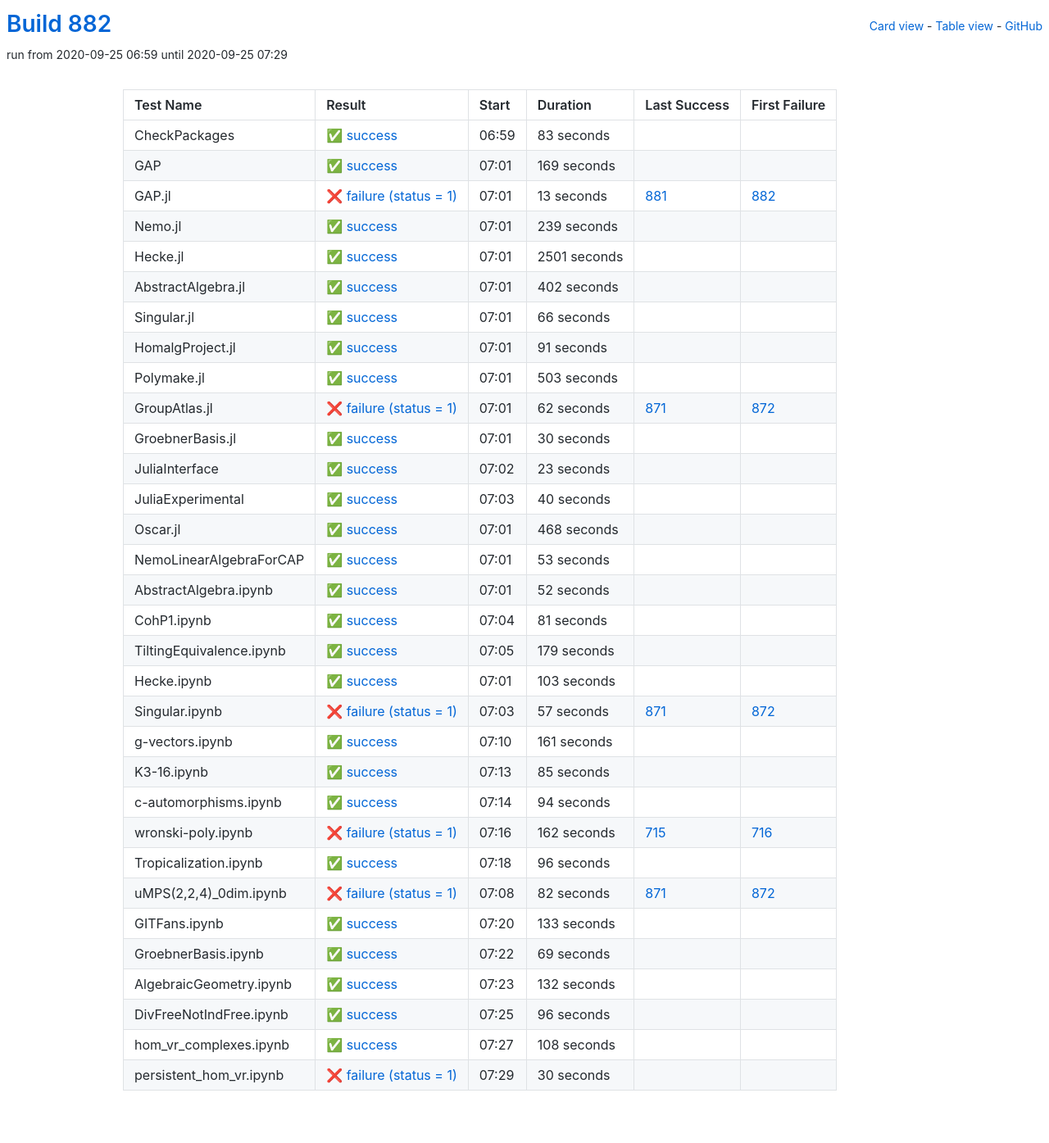
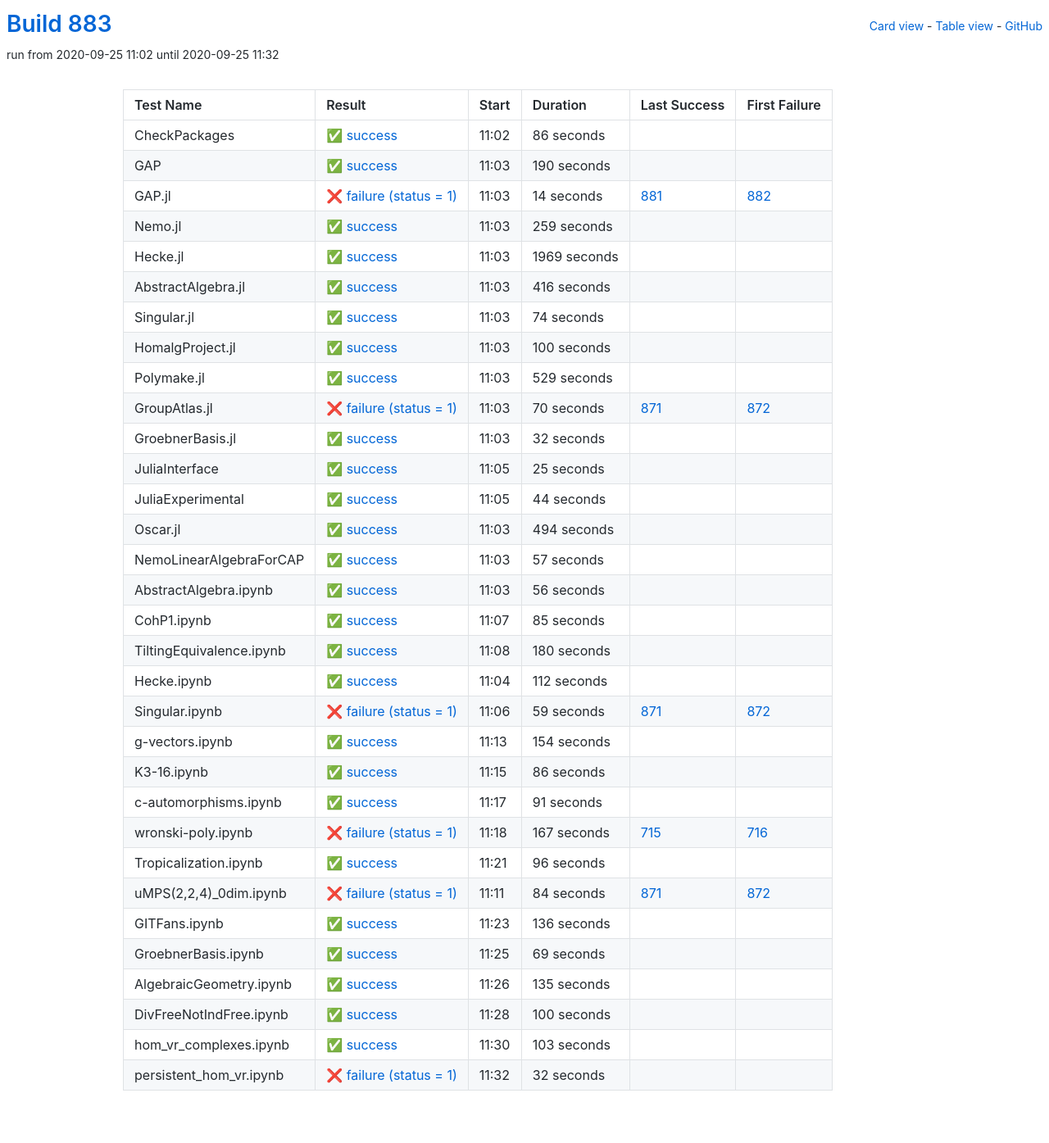
Before and after one commit to oscar-system/oscar-ci-status-stable, a Jekyll site: the page built from table.html, in a window 1280 px wide. Shown: the whole page at 82% size. Built offline with Jekyll 4.4.1, drawn with Linux system fonts in a browser that asks for light colours.

Commit message:
Build #883

```diff
--- a/_data/ci.yml
+++ b/_data/ci.yml
@@ -1,6 +1,6 @@
 ---
-build: 882
-build_url: https://oscarci.mathematik.uni-kl.de/job/oscar-stable/882/
+build: 883
+build_url: https://oscarci.mathematik.uni-kl.de/job/oscar-stable/883/
 job: oscar-stable
 organization: oscar-system
 repo: oscar-ci-status-stable
@@ -8,92 +8,272 @@ repourl: https://github.com/oscar-system/oscar-ci-status-stable
 tests:
 - name: CheckPackages
   id: checkpackages
-  log: https://oscarci.mathematik.uni-kl.de/job/oscar-stable/882/artifact/logs/build-882/CheckPackages.log
-  start: 2020-09-25 06:59
+  log: https://oscarci.mathematik.uni-kl.de/job/oscar-stable/883/artifact/logs/build-883/CheckPackages.log
+  start: 2020-09-25 11:02
   success: true
   exitcode: 0
   status: success
-  duration: 83
+  duration: 86
   last_success: false
   last_success_url:
   first_failure: false
   first_failure_url:
 - name: GAP
   id: gap
-  log: https://oscarci.mathematik.uni-kl.de/job/oscar-stable/882/artifact/logs/build-882/GAP.log
-  start: 2020-09-25 07:01
+  log: https://oscarci.mathematik.uni-kl.de/job/oscar-stable/883/artifact/logs/build-883/GAP.log
+  start: 2020-09-25 11:03
   success: true
   exitcode: 0
   status: success
-  duration: 169
+  duration: 190
   last_success: false
   last_success_url:
   first_failure: false
   first_failure_url:
 - name: GAP.jl
   id: gap-jl
-  log: https://oscarci.mathematik.uni-kl.de/job/oscar-stable/882/artifact/logs/build-882/GAP.jl.log
-  start: 2020-09-25 07:01
+  log: https://oscarci.mathematik.uni-kl.de/job/oscar-stable/883/artifact/logs/build-883/GAP.jl.log
+  start: 2020-09-25 11:03
   success: false
   exitcode: 1
   status: failure
-  duration: 13
+  duration: 14
   last_success: 881
   last_success_url: https://oscarci.mathematik.uni-kl.de/job/oscar-stable/881/
   first_failure: 882
   first_failure_url: https://oscarci.mathematik.uni-kl.de/job/oscar-stable/882/
 - name: Nemo.jl
   id: nemo-jl
-  log: https://oscarci.mathematik.uni-kl.de/job/oscar-stable/882/artifact/logs/build-882/Nemo.jl.log
-  start: 2020-09-25 07:01
+  log: https://oscarci.mathematik.uni-kl.de/job/oscar-stable/883/artifact/logs/build-883/Nemo.jl.log
+  start: 2020-09-25 11:03
   success: true
   exitcode: 0
   status: success
-  duration: 239
+  duration: 259
   last_success: false
   last_success_url:
   first_failure: false
   first_failure_url:
 - name: Hecke.jl
   id: hecke-jl
-  log: https://oscarci.mathematik.uni-kl.de/job/oscar-stable/882/artifact/logs/build-882/Hecke.jl.log
-  start: 2020-09-25 07:01
+  log: https://oscarci.mathematik.uni-kl.de/job/oscar-stable/883/artifact/logs/build-883/Hecke.jl.log
+  start: 2020-09-25 11:03
   success: true
   exitcode: 0
   status: success
-  duration: 2501
+  duration: 1969
   last_success: false
   last_success_url:
   first_failure: false
   first_failure_url:
 - name: AbstractAlgebra.jl
   id: abstractalgebra-jl
-  log: https://oscarci.mathematik.uni-kl.de/job/oscar-stable/882/artifact/logs/build-882/AbstractAlgebra.jl.log
-  start: 2020-09-25 07:01
+  log: https://oscarci.mathematik.uni-kl.de/job/oscar-stable/883/artifact/logs/build-883/AbstractAlgebra.jl.log
+  start: 2020-09-25 11:03
   success: true
   exitcode: 0
   status: success
-  duration: 402
+  duration: 416
   last_success: false
   last_success_url:
   first_failure: false
   first_failure_url:
 - name: Singular.jl
   id: singular-jl
-  log: https://oscarci.mathematik.uni-kl.de/job/oscar-stable/882/artifact/logs/build-882/Singular.jl.log
-  start: 2020-09-25 07:01
+  log: https://oscarci.mathematik.uni-kl.de/job/oscar-stable/883/artifact/logs/build-883/Singular.jl.log
+  start: 2020-09-25 11:03
   success: true
   exitcode: 0
   status: success
-  duration: 66
+  duration: 74
   last_success: false
   last_success_url:
   first_failure: false
   first_failure_url:
 - name: HomalgProject.jl
   id: homalgproject-jl
-  log: https://oscarci.mathematik.uni-kl.de/job/oscar-stable/882/artifact/logs/build-882/HomalgProject.jl.log
-  start: 2020-09-25 07:01
+  log: https://oscarci.mathematik.uni-kl.de/job/oscar-stable/883/artifact/logs/build-883/HomalgProject.jl.log
+  start: 2020-09-25 11:03
+  success: true
+  exitcode: 0
+  status: success
+  duration: 100
+  last_success: false
+  last_success_url:
+  first_failure: false
+  first_failure_url:
+- name: Polymake.jl
+  id: polymake-jl
+  log: https://oscarci.mathematik.uni-kl.de/job/oscar-stable/883/artifact/logs/build-883/Polymake.jl.log
+  start: 2020-09-25 11:03
+  success: true
+  exitcode: 0
+  status: success
+  duration: 529
+  last_success: false
+  last_success_url:
+  first_failure: false
+  first_failure_url:
+- name: GroupAtlas.jl
+  id: groupatlas-jl
+  log: https://oscarci.mathematik.uni-kl.de/job/oscar-stable/883/artifact/logs/build-883/GroupAtlas.jl.log
+  start: 2020-09-25 11:03
+  success: false
+  exitcode: 1
+  status: failure
+  duration: 70
+  last_success: 871
+  last_success_url: https://oscarci.mathematik.uni-kl.de/job/oscar-stable/871/
+  first_failure: 872
+  first_failure_url: https://oscarci.mathematik.uni-kl.de/job/oscar-stable/872/
+- name: GroebnerBasis.jl
+  id: groebnerbasis-jl
+  log: https://oscarci.mathematik.uni-kl.de/job/oscar-stable/883/artifact/logs/build-883/GroebnerBasis.jl.log
+  start: 2020-09-25 11:03
+  success: true
+  exitcode: 0
+  status: success
+  duration: 32
+  last_success: false
+  last_success_url:
+  first_failure: false
+  first_failure_url:
+- name: JuliaInterface
+  id: juliainterface
+  log: https://oscarci.mathematik.uni-kl.de/job/oscar-stable/883/artifact/logs/build-883/JuliaInterface.log
+  start: 2020-09-25 11:05
+  success: true
+  exitcode: 0
+  status: success
+  duration: 25
+  last_success: false
+  last_success_url:
+  first_failure: false
+  first_failure_url:
+- name: JuliaExperimental
+  id: juliaexperimental
+  log: https://oscarci.mathematik.uni-kl.de/job/oscar-stable/883/artifact/logs/build-883/JuliaExperimental.log
+  start: 2020-09-25 11:05
+  success: true
+  exitcode: 0
+  status: success
+  duration: 44
+  last_success: false
+  last_success_url:
+  first_failure: false
+  first_failure_url:
+- name: Oscar.jl
+  id: oscar-jl
+  log: https://oscarci.mathematik.uni-kl.de/job/oscar-stable/883/artifact/logs/build-883/Oscar.jl.log
+  start: 2020-09-25 11:03
+  success: true
+  exitcode: 0
+  status: success
+  duration: 494
+  last_success: false
+  last_success_url:
+  first_failure: false
+  first_failure_url:
+- name: NemoLinearAlgebraForCAP
+  id: nemolinearalgebraforcap
+  log: https://oscarci.mathematik.uni-kl.de/job/oscar-stable/883/artifact/logs/build-883/NemoLinearAlgebraForCAP.log
+  start: 2020-09-25 11:03
+  success: true
+  exitcode: 0
+  status: success
+  duration: 57
+  last_success: false
+  last_success_url:
+  first_failure: false
+  first_failure_url:
+- name: AbstractAlgebra.ipynb
+  id: abstractalgebra-ipynb
+  log: https://oscarci.mathematik.uni-kl.de/job/oscar-stable/883/artifact/logs/build-883/AbstractAlgebra.ipynb.log
+  start: 2020-09-25 11:03
+  success: true
+  exitcode: 0
+  status: success
+  duration: 56
+  last_success: false
+  last_success_url:
+  first_failure: false
+  first_failure_url:
+- name: CohP1.ipynb
+  id: cohp1-ipynb
+  log: https://oscarci.mathematik.uni-kl.de/job/oscar-stable/883/artifact/logs/build-883/CohP1.ipynb.log
+  start: 2020-09-25 11:07
+  success: true
+  exitcode: 0
+  status: success
+  duration: 85
+  last_success: false
+  last_success_url:
+  first_failure: false
+  first_failure_url:
+- name: TiltingEquivalence.ipynb
+  id: tiltingequivalence-ipynb
+  log: https://oscarci.mathematik.uni-kl.de/job/oscar-stable/883/artifact/logs/build-883/TiltingEquivalence.ipynb.log
+  start: 2020-09-25 11:08
+  success: true
+  exitcode: 0
+  status: success
+  duration: 180
+  last_success: false
+  last_success_url:
+  first_failure: false
+  first_failure_url:
+- name: Hecke.ipynb
+  id: hecke-ipynb
+  log: https://oscarci.mathematik.uni-kl.de/job/oscar-stable/883/artifact/logs/build-883/Hecke.ipynb.log
+  start: 2020-09-25 11:04
+  success: true
+  exitcode: 0
+  status: success
+  duration: 112
+  last_success: false
+  last_success_url:
+  first_failure: false
+  first_failure_url:
+- name: Singular.ipynb
+  id: singular-ipynb
+  log: https://oscarci.mathematik.uni-kl.de/job/oscar-stable/883/artifact/logs/build-883/Singular.ipynb.log
+  start: 2020-09-25 11:06
+  success: false
+  exitcode: 1
+  status: failure
+  duration: 59
+  last_success: 871
+  last_success_url: https://oscarci.mathematik.uni-kl.de/job/oscar-stable/871/
+  first_failure: 872
+  first_failure_url: https://oscarci.mathematik.uni-kl.de/job/oscar-stable/872/
+- name: g-vectors.ipynb
+  id: g-vectors-ipynb
+  log: https://oscarci.mathematik.uni-kl.de/job/oscar-stable/883/artifact/logs/build-883/g-vectors.ipynb.log
+  start: 2020-09-25 11:13
+  success: true
+  exitcode: 0
+  status: success
+  duration: 154
+  last_success: false
+  last_success_url:
+  first_failure: false
+  first_failure_url:
+- name: K3-16.ipynb
+  id: k3-16-ipynb
+  log: https://oscarci.mathematik.uni-kl.de/job/oscar-stable/883/artifact/logs/build-883/K3-16.ipynb.log
+  start: 2020-09-25 11:15
+  success: true
+  exitcode: 0
+  status: success
+  duration: 86
+  last_success: false
+  last_success_url:
+  first_failure: false
+  first_failure_url:
+- name: c-automorphisms.ipynb
+  id: c-automorphisms-ipynb
+  log: https://oscarci.mathematik.uni-kl.de/job/oscar-stable/883/artifact/logs/build-883/c-automorphisms.ipynb.log
+  start: 2020-09-25 11:17
   success: true
   exitcode: 0
   status: success
@@ -102,202 +282,22 @@ tests:
   last_success_url:
   first_failure: false
   first_failure_url:
-- name: Polymake.jl
-  id: polymake-jl
-  log: https://oscarci.mathematik.uni-kl.de/job/oscar-stable/882/artifact/logs/build-882/Polymake.jl.log
-  start: 2020-09-25 07:01
-  success: true
-  exitcode: 0
-  status: success
-  duration: 503
-  last_success: false
-  last_success_url:
-  first_failure: false
-  first_failure_url:
-- name: GroupAtlas.jl
-  id: groupatlas-jl
-  log: https://oscarci.mathematik.uni-kl.de/job/oscar-stable/882/artifact/logs/build-882/GroupAtlas.jl.log
-  start: 2020-09-25 07:01
+- name: wronski-poly.ipynb
+  id: wronski-poly-ipynb
+  log: https://oscarci.mathematik.uni-kl.de/job/oscar-stable/883/artifact/logs/build-883/wronski-poly.ipynb.log
+  start: 2020-09-25 11:18
   success: false
   exitcode: 1
   status: failure
-  duration: 62
-  last_success: 871
-  last_success_url: https://oscarci.mathematik.uni-kl.de/job/oscar-stable/871/
-  first_failure: 872
-  first_failure_url: https://oscarci.mathematik.uni-kl.de/job/oscar-stable/872/
-- name: GroebnerBasis.jl
-  id: groebnerbasis-jl
-  log: https://oscarci.mathematik.uni-kl.de/job/oscar-stable/882/artifact/logs/build-882/GroebnerBasis.jl.log
-  start: 2020-09-25 07:01
-  success: true
-  exitcode: 0
-  status: success
-  duration: 30
-  last_success: false
-  last_success_url:
-  first_failure: false
-  first_failure_url:
-- name: JuliaInterface
-  id: juliainterface
-  log: https://oscarci.mathematik.uni-kl.de/job/oscar-stable/882/artifact/logs/build-882/JuliaInterface.log
-  start: 2020-09-25 07:02
-  success: true
-  exitcode: 0
-  status: success
-  duration: 23
-  last_success: false
-  last_success_url:
-  first_failure: false
-  first_failure_url:
-- name: JuliaExperimental
-  id: juliaexperimental
-  log: https://oscarci.mathematik.uni-kl.de/job/oscar-stable/882/artifact/logs/build-882/JuliaExperimental.log
-  start: 2020-09-25 07:03
-  success: true
-  exitcode: 0
-  status: success
-  duration: 40
-  last_success: false
-  last_success_url:
-  first_failure: false
-  first_failure_url:
-- name: Oscar.jl
-  id: oscar-jl
-  log: https://oscarci.mathematik.uni-kl.de/job/oscar-stable/882/artifact/logs/build-882/Oscar.jl.log
-  start: 2020-09-25 07:01
-  success: true
-  exitcode: 0
-  status: success
-  duration: 468
-  last_success: false
-  last_success_url:
-  first_failure: false
-  first_failure_url:
-- name: NemoLinearAlgebraForCAP
-  id: nemolinearalgebraforcap
-  log: https://oscarci.mathematik.uni-kl.de/job/oscar-stable/882/artifact/logs/build-882/NemoLinearAlgebraForCAP.log
-  start: 2020-09-25 07:01
-  success: true
-  exitcode: 0
-  status: success
-  duration: 53
-  last_success: false
-  last_success_url:
-  first_failure: false
-  first_failure_url:
-- name: AbstractAlgebra.ipynb
-  id: abstractalgebra-ipynb
-  log: https://oscarci.mathematik.uni-kl.de/job/oscar-stable/882/artifact/logs/build-882/AbstractAlgebra.ipynb.log
-  start: 2020-09-25 07:01
-  success: true
-  exitcode: 0
-  status: success
-  duration: 52
-  last_success: false
-  last_success_url:
-  first_failure: false
-  first_failure_url:
-- name: CohP1.ipynb
-  id: cohp1-ipynb
-  log: https://oscarci.mathematik.uni-kl.de/job/oscar-stable/882/artifact/logs/build-882/CohP1.ipynb.log
-  start: 2020-09-25 07:04
-  success: true
-  exitcode: 0
-  status: success
-  duration: 81
-  last_success: false
-  last_success_url:
-  first_failure: false
-  first_failure_url:
-- name: TiltingEquivalence.ipynb
-  id: tiltingequivalence-ipynb
-  log: https://oscarci.mathematik.uni-kl.de/job/oscar-stable/882/artifact/logs/build-882/TiltingEquivalence.ipynb.log
-  start: 2020-09-25 07:05
-  success: true
-  exitcode: 0
-  status: success
-  duration: 179
-  last_success: false
-  last_success_url:
-  first_failure: false
-  first_failure_url:
-- name: Hecke.ipynb
-  id: hecke-ipynb
-  log: https://oscarci.mathematik.uni-kl.de/job/oscar-stable/882/artifact/logs/build-882/Hecke.ipynb.log
-  start: 2020-09-25 07:01
-  success: true
-  exitcode: 0
-  status: success
-  duration: 103
-  last_success: false
-  last_success_url:
-  first_failure: false
-  first_failure_url:
-- name: Singular.ipynb
-  id: singular-ipynb
-  log: https://oscarci.mathematik.uni-kl.de/job/oscar-stable/882/artifact/logs/build-882/Singular.ipynb.log
-  start: 2020-09-25 07:03
-  success: false
-  exitcode: 1
-  status: failure
-  duration: 57
-  last_success: 871
-  last_success_url: https://oscarci.mathematik.uni-kl.de/job/oscar-stable/871/
-  first_failure: 872
-  first_failure_url: https://oscarci.mathematik.uni-kl.de/job/oscar-stable/872/
-- name: g-vectors.ipynb
-  id: g-vectors-ipynb
-  log: https://oscarci.mathematik.uni-kl.de/job/oscar-stable/882/artifact/logs/build-882/g-vectors.ipynb.log
-  start: 2020-09-25 07:10
-  success: true
-  exitcode: 0
-  status: success
-  duration: 161
-  last_success: false
-  last_success_url:
-  first_failure: false
-  first_failure_url:
-- name: K3-16.ipynb
-  id: k3-16-ipynb
-  log: https://oscarci.mathematik.uni-kl.de/job/oscar-stable/882/artifact/logs/build-882/K3-16.ipynb.log
-  start: 2020-09-25 07:13
-  success: true
-  exitcode: 0
-  status: success
-  duration: 85
-  last_success: false
-  last_success_url:
-  first_failure: false
-  first_failure_url:
-- name: c-automorphisms.ipynb
-  id: c-automorphisms-ipynb
-  log: https://oscarci.mathematik.uni-kl.de/job/oscar-stable/882/artifact/logs/build-882/c-automorphisms.ipynb.log
-  start: 2020-09-25 07:14
-  success: true
-  exitcode: 0
-  status: success
-  duration: 94
-  last_success: false
-  last_success_url:
-  first_failure: false
-  first_failure_url:
-- name: wronski-poly.ipynb
-  id: wronski-poly-ipynb
-  log: https://oscarci.mathematik.uni-kl.de/job/oscar-stable/882/artifact/logs/build-882/wronski-poly.ipynb.log
-  start: 2020-09-25 07:16
-  success: false
-  exitcode: 1
-  status: failure
-  duration: 162
+  duration: 167
   last_success: 715
   last_success_url: https://oscarci.mathematik.uni-kl.de/job/oscar-stable/715/
   first_failure: 716
   first_failure_url: https://oscarci.mathematik.uni-kl.de/job/oscar-stable/716/
 - name: Tropicalization.ipynb
   id: tropicalization-ipynb
-  log: https://oscarci.mathematik.uni-kl.de/job/oscar-stable/882/artifact/logs/build-882/Tropicalization.ipynb.log
-  start: 2020-09-25 07:18
+  log: https://oscarci.mathematik.uni-kl.de/job/oscar-stable/883/artifact/logs/build-883/Tropicalization.ipynb.log
+  start: 2020-09-25 11:21
   success: true
   exitcode: 0
   status: success
@@ -308,32 +308,32 @@ tests:
   first_failure_url:
 - name: uMPS(2,2,4)_0dim.ipynb
   id: umps-2-2-4-0dim-ipynb
-  log: https://oscarci.mathematik.uni-kl.de/job/oscar-stable/882/artifact/logs/build-882/uMPS-2-2-4-_0dim.ipynb.log
-  start: 2020-09-25 07:08
+  log: https://oscarci.mathematik.uni-kl.de/job/oscar-stable/883/artifact/logs/build-883/uMPS-2-2-4-_0dim.ipynb.log
+  start: 2020-09-25 11:11
   success: false
   exitcode: 1
   status: failure
-  duration: 82
+  duration: 84
   last_success: 871
   last_success_url: https://oscarci.mathematik.uni-kl.de/job/oscar-stable/871/
   first_failure: 872
   first_failure_url: https://oscarci.mathematik.uni-kl.de/job/oscar-stable/872/
 - name: GITFans.ipynb
   id: gitfans-ipynb
-  log: https://oscarci.mathematik.uni-kl.de/job/oscar-stable/882/artifact/logs/build-882/GITFans.ipynb.log
-  start: 2020-09-25 07:20
+  log: https://oscarci.mathematik.uni-kl.de/job/oscar-stable/883/artifact/logs/build-883/GITFans.ipynb.log
+  start: 2020-09-25 11:23
   success: true
   exitcode: 0
   status: success
-  duration: 133
+  duration: 136
   last_success: false
   last_success_url:
   first_failure: false
   first_failure_url:
 - name: GroebnerBasis.ipynb
   id: groebnerbasis-ipynb
-  log: https://oscarci.mathematik.uni-kl.de/job/oscar-stable/882/artifact/logs/build-882/GroebnerBasis.ipynb.log
-  start: 2020-09-25 07:22
+  log: https://oscarci.mathematik.uni-kl.de/job/oscar-stable/883/artifact/logs/build-883/GroebnerBasis.ipynb.log
+  start: 2020-09-25 11:25
   success: true
   exitcode: 0
   status: success
@@ -344,48 +344,48 @@ tests:
   first_failure_url:
 - name: AlgebraicGeometry.ipynb
   id: algebraicgeometry-ipynb
-  log: https://oscarci.mathematik.uni-kl.de/job/oscar-stable/882/artifact/logs/build-882/AlgebraicGeometry.ipynb.log
-  start: 2020-09-25 07:23
+  log: https://oscarci.mathematik.uni-kl.de/job/oscar-stable/883/artifact/logs/build-883/AlgebraicGeometry.ipynb.log
+  start: 2020-09-25 11:26
   success: true
   exitcode: 0
   status: success
-  duration: 132
+  duration: 135
   last_success: false
   last_success_url:
   first_failure: false
   first_failure_url:
 - name: DivFreeNotIndFree.ipynb
   id: divfreenotindfree-ipynb
-  log: https://oscarci.mathematik.uni-kl.de/job/oscar-stable/882/artifact/logs/build-882/DivFreeNotIndFree.ipynb.log
-  start: 2020-09-25 07:25
+  log: https://oscarci.mathematik.uni-kl.de/job/oscar-stable/883/artifact/logs/build-883/DivFreeNotIndFree.ipynb.log
+  start: 2020-09-25 11:28
   success: true
   exitcode: 0
   status: success
-  duration: 96
+  duration: 100
   last_success: false
   last_success_url:
   first_failure: false
   first_failure_url:
 - name: hom_vr_complexes.ipynb
   id: hom-vr-complexes-ipynb
-  log: https://oscarci.mathematik.uni-kl.de/job/oscar-stable/882/artifact/logs/build-882/hom_vr_complexes.ipynb.log
-  start: 2020-09-25 07:27
+  log: https://oscarci.mathematik.uni-kl.de/job/oscar-stable/883/artifact/logs/build-883/hom_vr_complexes.ipynb.log
+  start: 2020-09-25 11:30
   success: true
   exitcode: 0
   status: success
-  duration: 108
+  duration: 103
   last_success: false
   last_success_url:
   first_failure: false
   first_failure_url:
 - name: persistent_hom_vr.ipynb
   id: persistent-hom-vr-ipynb
-  log: https://oscarci.mathematik.uni-kl.de/job/oscar-stable/882/artifact/logs/build-882/persistent_hom_vr.ipynb.log
-  start: 2020-09-25 07:29
+  log: https://oscarci.mathematik.uni-kl.de/job/oscar-stable/883/artifact/logs/build-883/persistent_hom_vr.ipynb.log
+  start: 2020-09-25 11:32
   success: false
   exitcode: 1
   status: failure
-  duration: 30
+  duration: 32
   last_success: false
   last_success_url:
   first_failure: false
```
Also changed, not shown: README.md.
